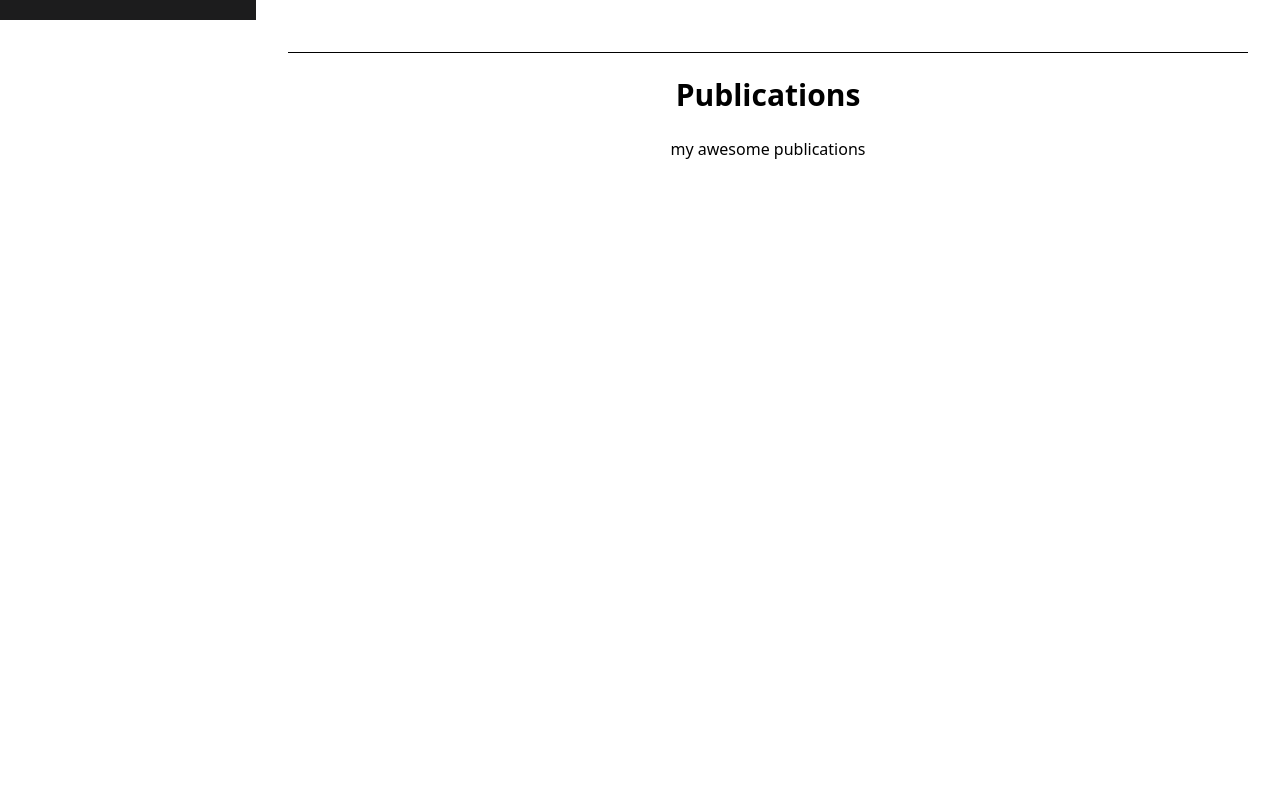
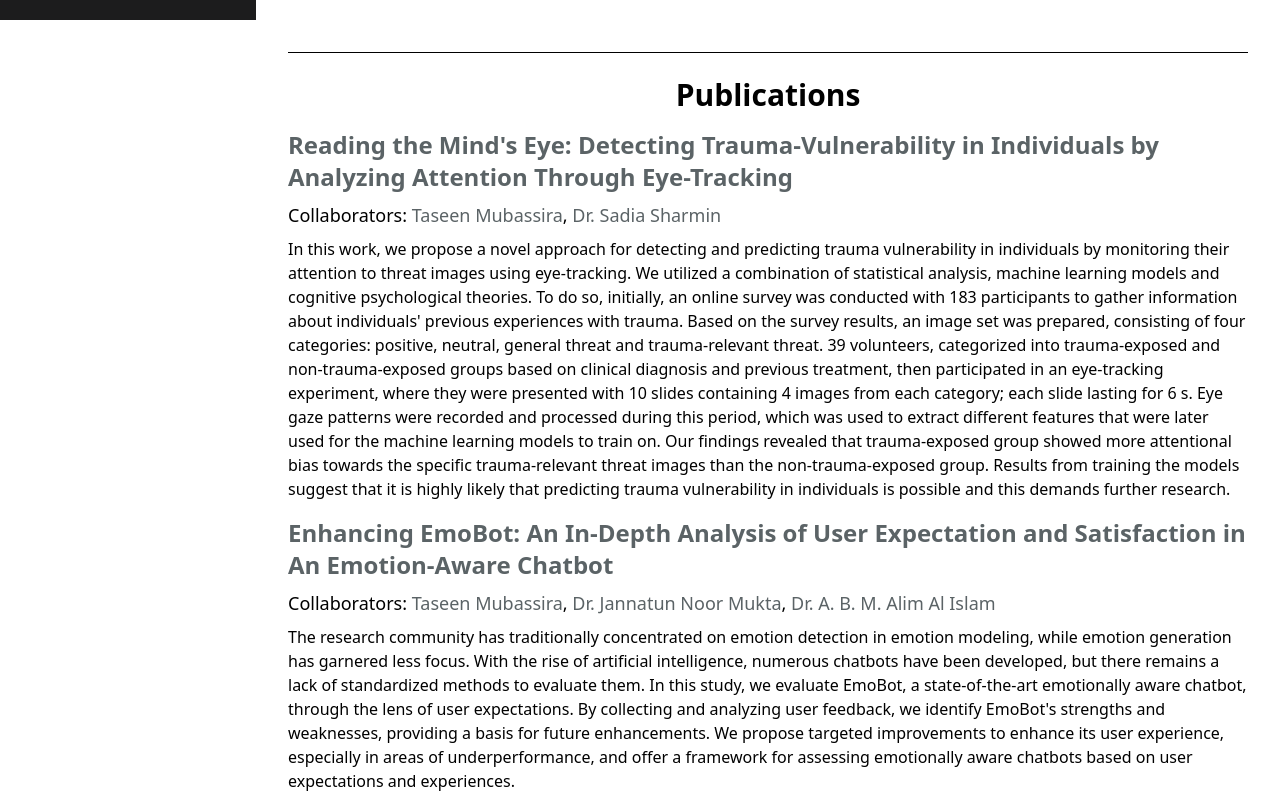
Before and after one commit to Moidda/moidda.github.io, a React (Create React App) app: page / in a window 1280 px wide. Shown: the part 780-1580 px from the top of the page. Built offline with nearby package versions, Linux system fonts and the light colour scheme.

Commit message:
Publications

```diff
--- a/src/components/common/SectionTitle.js
+++ b/src/components/common/SectionTitle.js
@@ -7,7 +7,7 @@ const SectionTitle = ({ id, title }) => {
                 height: .5,
                 border: "none"
             }}/>
-            <h2 id={id} className="text-3xl font-bold p-6">{title}</h2>
+            <h1 id={id} className="text-3xl font-bold pt-6">{title}</h1>
         </div>
     );
 };
--- a/src/components/sections/Publications.js
+++ b/src/components/sections/Publications.js
@@ -1,13 +1,48 @@
 import React from 'react';
 import SectionTitle from '../common/SectionTitle';
 import { SECTIONS } from '../../constants/Sections';
+import URL from '../common/Url';
 
 const Publications = () => {
   return (
     <div className="min-h-screen">
       <SectionTitle title={SECTIONS.PUBLICATIONS.title} id={SECTIONS.PUBLICATIONS.id} />
 
-      my awesome publications
+      <div className="text-left space-y-2 text-black mt-4">
+        <h2 className="text-2xl font-bold">
+          <URL url="https://doi.org/10.1007/978-3-031-63992-0_28" text="Reading the Mind's Eye: Detecting Trauma-Vulnerability in Individuals by Analyzing Attention Through Eye-Tracking" />
+        </h2>
+
+          <p className="text-lg">
+            Collaborators:{' '}
+            <URL url="https://scholar.google.com/citations?user=1yrkvxIAAAAJ&hl=en" text="Taseen Mubassira" />,{' '}
+            <URL url="https://cse.buet.ac.bd/faculty/faculty_detail/sadia" text="Dr. Sadia Sharmin" />
+          </p>
+
+          <p>
+          In this work, we propose a novel approach for detecting and predicting trauma vulnerability in individuals by monitoring their attention to threat images using eye-tracking. We utilized a combination of statistical analysis, machine learning models and cognitive psychological theories. To do so, initially, an online survey was conducted with 183 participants to gather information about individuals' previous experiences with trauma. Based on the survey results, an image set was prepared, consisting of four categories: positive, neutral, general threat and trauma-relevant threat. 39 volunteers, categorized into trauma-exposed and non-trauma-exposed groups based on clinical diagnosis and previous treatment, then participated in an eye-tracking experiment, where they were presented with 10 slides containing 4 images from each category; each slide lasting for 6 s. Eye gaze patterns were recorded and processed during this period, which was used to extract different features that were later used for the machine learning models to train on. Our findings revealed that trauma-exposed group showed more attentional bias towards the specific trauma-relevant threat images than the non-trauma-exposed group. Results from training the models suggest that it is highly likely that predicting trauma vulnerability in individuals is possible and this demands further research.
+          </p>
+      </div>
+
+      <div className="text-left space-y-2 text-black mt-4">
+        <h2 className="text-2xl font-bold">
+          <URL
+            url="#"
+            text="Enhancing EmoBot: An In-Depth Analysis of User Expectation and Satisfaction in An Emotion-Aware Chatbot" />
+        </h2>
+
+          <p className="text-lg">
+            Collaborators:{' '}
+            <URL url="https://scholar.google.com/citations?user=1yrkvxIAAAAJ&hl=en" text="Taseen Mubassira" />,{' '}
+            <URL url="https://www.bracu.ac.bd/about/people/jannatun-noor-mukta" text="Dr. Jannatun Noor Mukta" />,{' '}
+            <URL url="https://sites.google.com/site/abmalimalislam/home" text="Dr. A. B. M. Alim Al Islam" />
+          </p>
+
+          <p>
+          The research community has traditionally concentrated on emotion detection in emotion modeling, while emotion generation has garnered less focus. With the rise of artificial intelligence, numerous chatbots have been developed, but there remains a lack of standardized methods to evaluate them. In this study, we evaluate EmoBot, a state-of-the-art emotionally aware chatbot, through the lens of user expectations. By collecting and analyzing user feedback, we identify EmoBot's strengths and weaknesses, providing a basis for future enhancements. We propose targeted improvements to enhance its user experience, especially in areas of underperformance, and offer a framework for assessing emotionally aware chatbots based on user expectations and experiences.
+          </p>
+      </div>
+
     </div>
   );
 };
```
